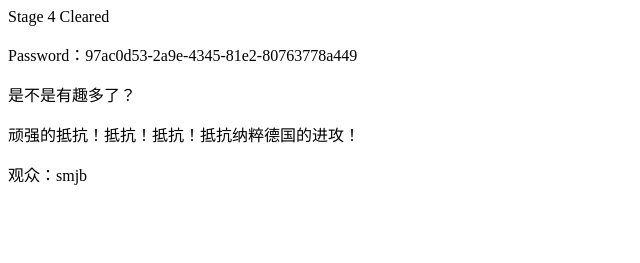
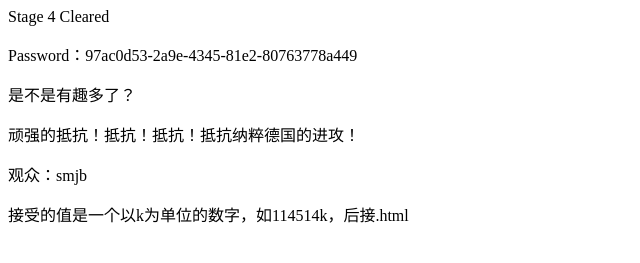
Before and after one commit to sparrowhe/sdc_3, a plain HTML site: page daidadi.html in a window 1280 px wide. Shown: the whole page, without its empty margins (0-640 px from the left). Drawn offline with Linux system fonts and the light colour scheme.

Commit message:
Update daidadi.html

```diff
--- a/daidadi.html
+++ b/daidadi.html
@@ -8,4 +8,5 @@
 <p>是不是有趣多了？</p>
 <p>顽强的抵抗！抵抗！抵抗！抵抗纳粹德国的进攻！</p>
 <p>观众：smjb</p>
+ <p>接受的值是一个以k为单位的数字，如114514k，后接.html</p>
 <p style="color:white;">log/21_01_03_0233.log</p>
```
